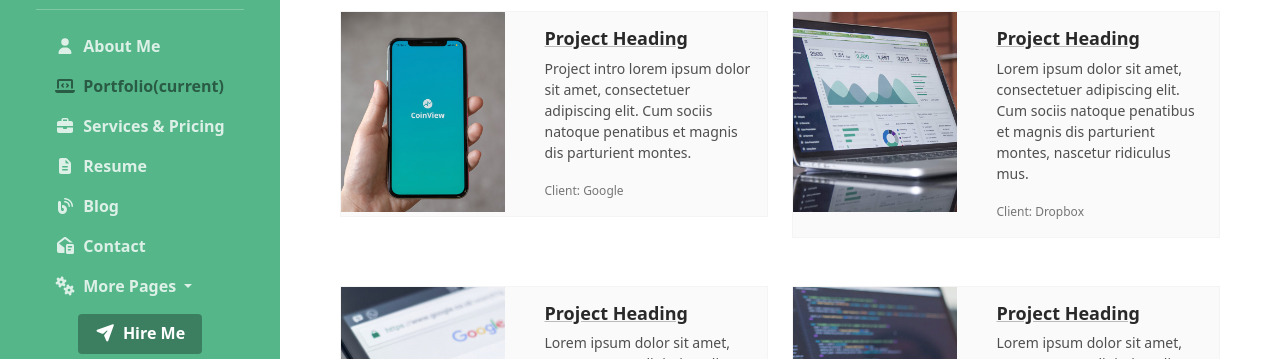
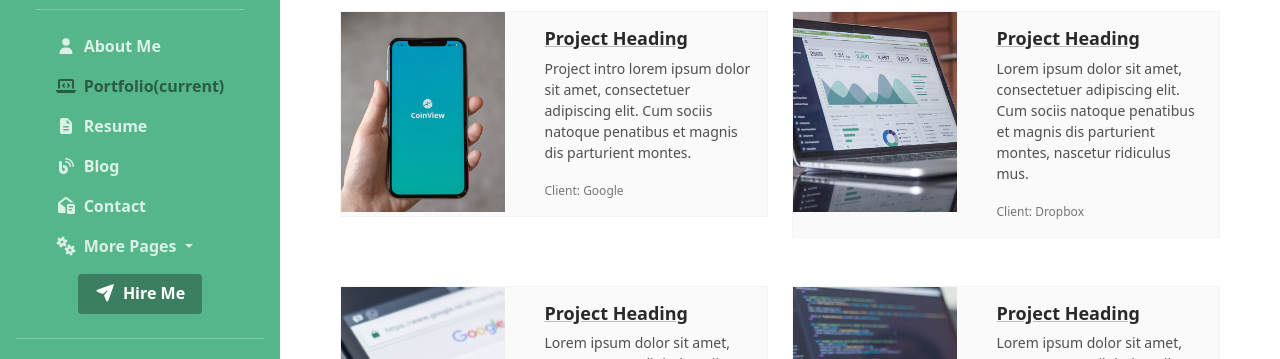
Before and after one commit to computerjyp/computerjyp.github.io, a plain HTML site: page portfolio.html in a window 1280 px wide. Shown: the part 387-746 px from the top of the page. Drawn offline with Linux system fonts and the light colour scheme.

Commit message:
update5-1
5-1업데이트

```diff
--- a/portfolio.html
+++ b/portfolio.html
@@ -55,9 +55,6 @@
 						</li>
 						<li class="nav-item">
 							<a class="nav-link active" href="portfolio.html"><i class="fas fa-laptop-code fa-fw me-2"></i>Portfolio<span class="sr-only">(current)</span></a>
-						</li>
-						<li class="nav-item">
-							<a class="nav-link" href="services.html"><i class="fas fa-briefcase fa-fw me-2"></i>Services &amp; Pricing</a>
 						</li>
 						<li class="nav-item">
 							<a class="nav-link" href="resume.html"><i class="fas fa-file-alt fa-fw me-2"></i>Resume</a>
```
